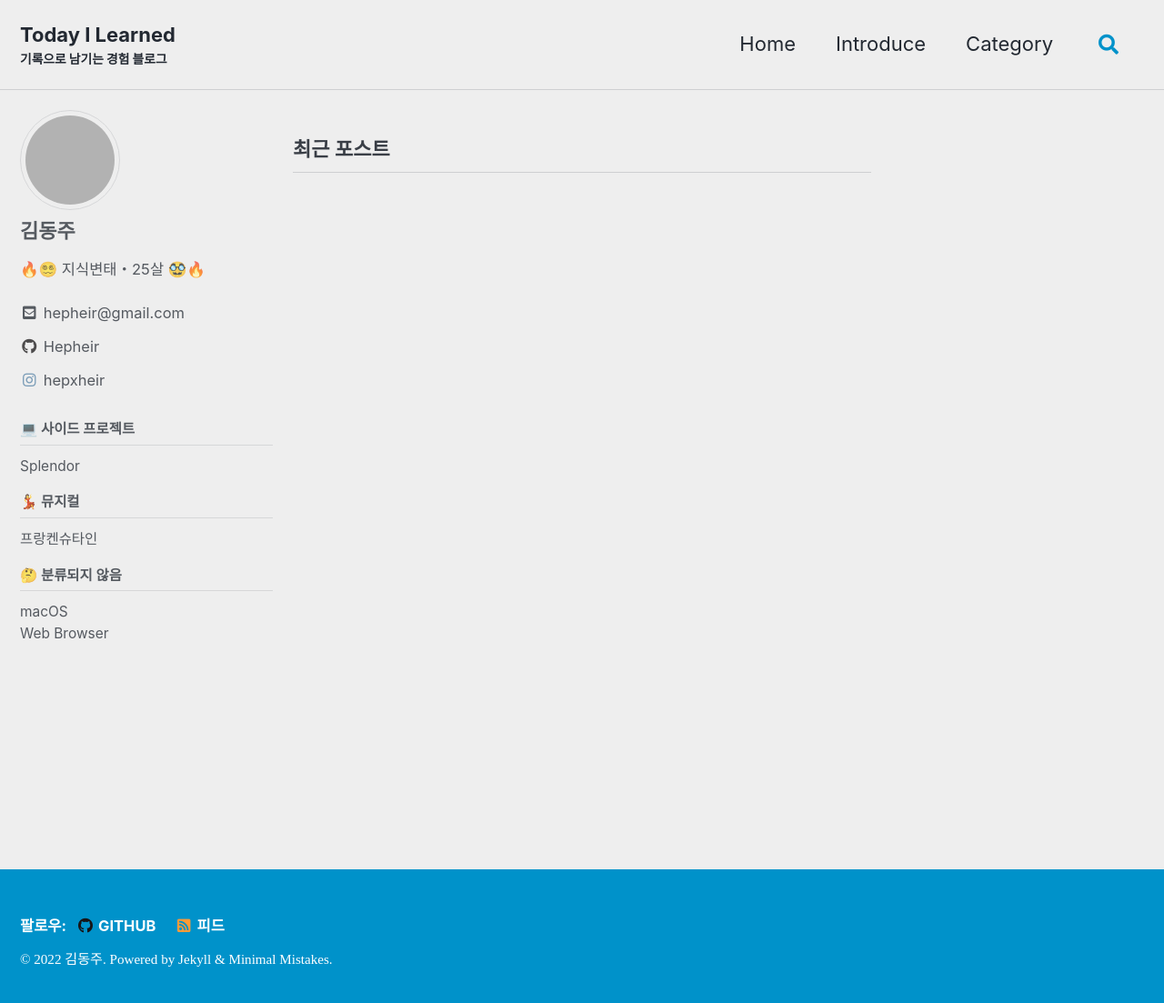
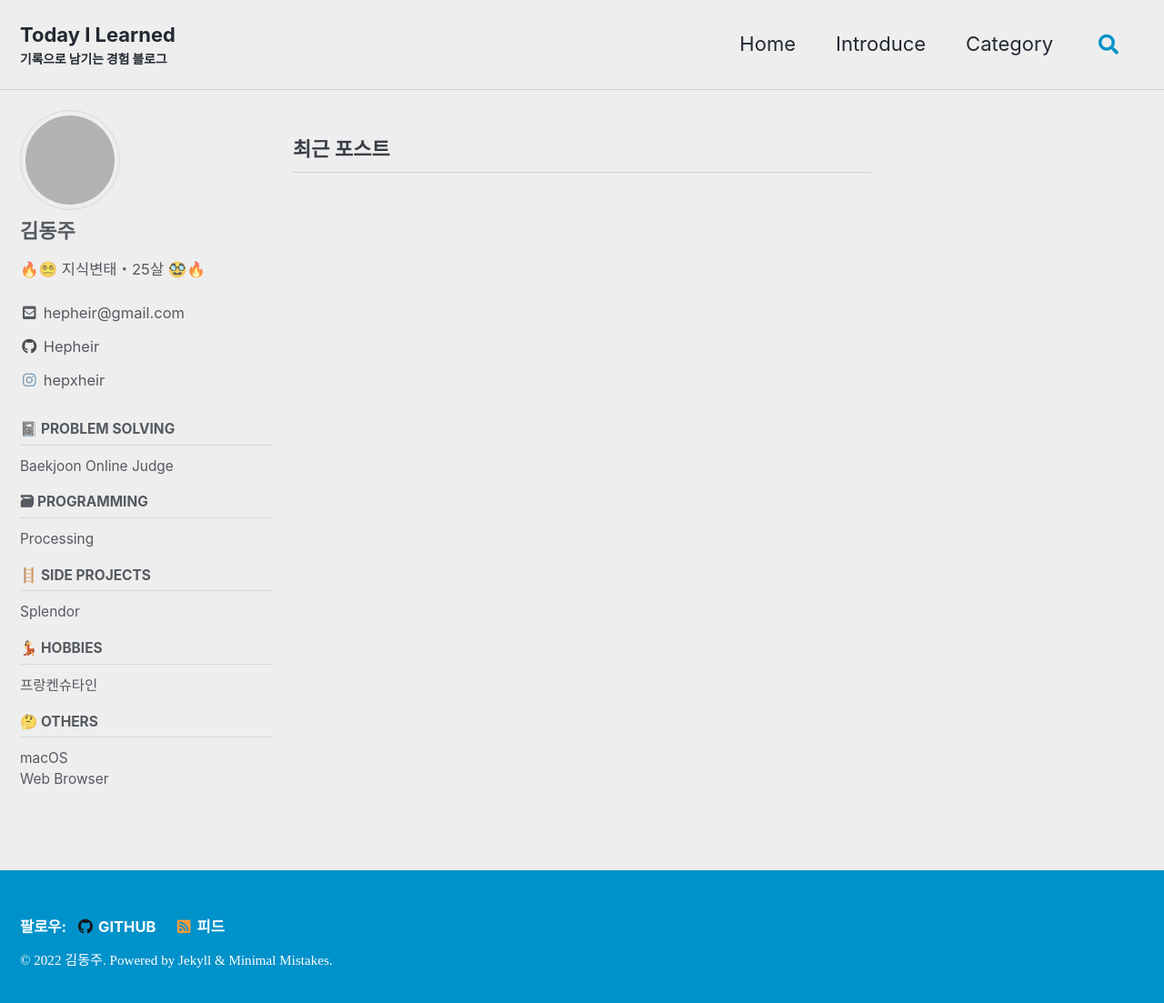
Before and after one commit to Hepheir/archived-hepheir.github.io, a Jekyll site: the page built from index.html, in a window 1280 px wide and 1111 px high. Shown: the top 1103 px of the window at 91% size. Built offline with Jekyll 4.4.1, drawn with Linux system fonts in a browser that asks for light colours; cached includes are drawn as plain includes; some web fonts are replaced; the list of posts is cut into pages by our own code; comment, search, counter and statistics services are not loaded; grey boxes are pictures that could not be loaded.

Commit message:
config: 사이드 바의 카테고리 탭 개편

```diff
--- a/_data/navigation.yml
+++ b/_data/navigation.yml
@@ -16,15 +16,27 @@ main:
   #   url: /sitemap/
 
 categories:
-  - title: "💻 사이드 프로젝트"
+  - title: "📓 Problem Solving"
+    children:
+      - title: "Baekjoon Online Judge"
+        url: /categories/#baekjoon-online-judge
+
+  - title: "🗃 Programming"
+    children:
+      - title: "Processing"
+        url: /categories/#processing
+
+  - title: "🪜 Side Projects"
     children:
       - title: "Splendor"
         url: /categories/#splendor
-  - title: "💃 뮤지컬"
+
+  - title: "💃 Hobbies"
     children:
       - title: "프랑켄슈타인"
         url: /categories/#musical-frankenstein
-  - title: "🤔 분류되지 않음"
+
+  - title: "🤔 Others"
     children:
       - title: "macOS"
         url: /categories/#macos
```
